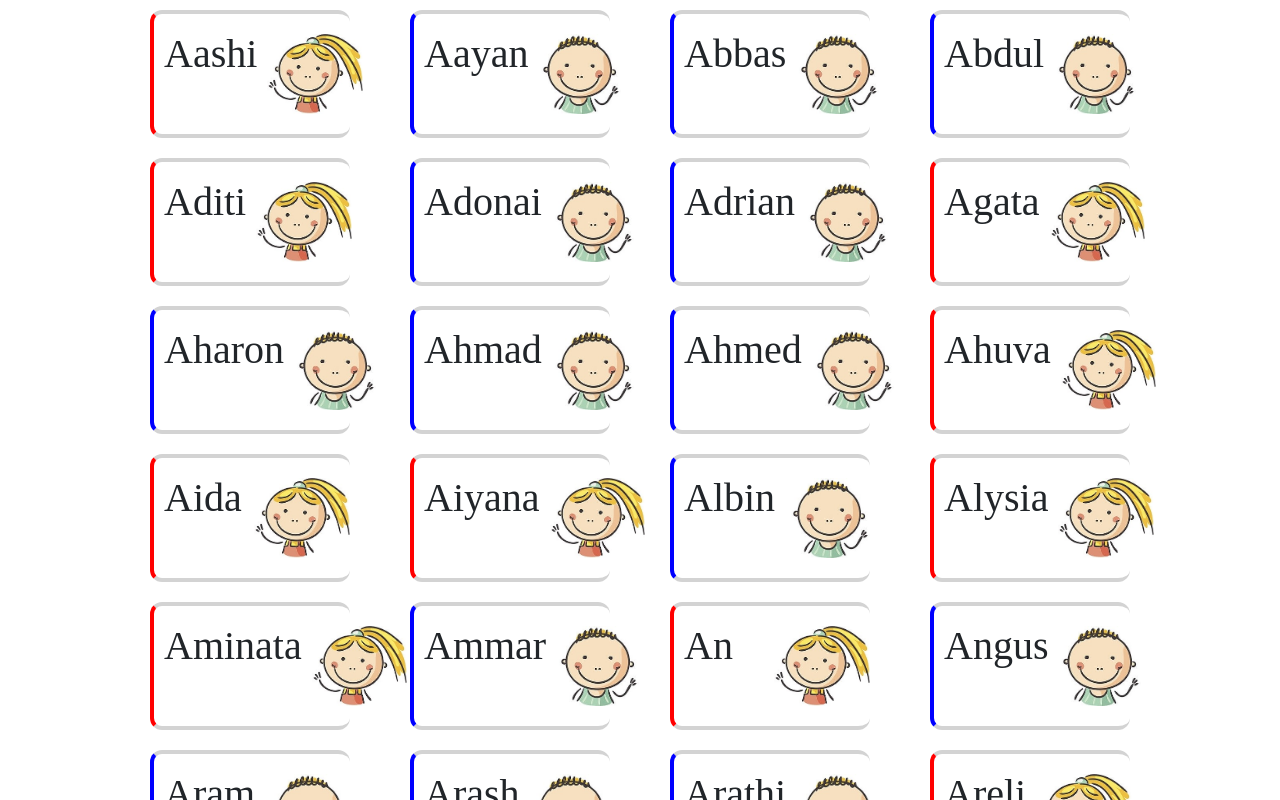
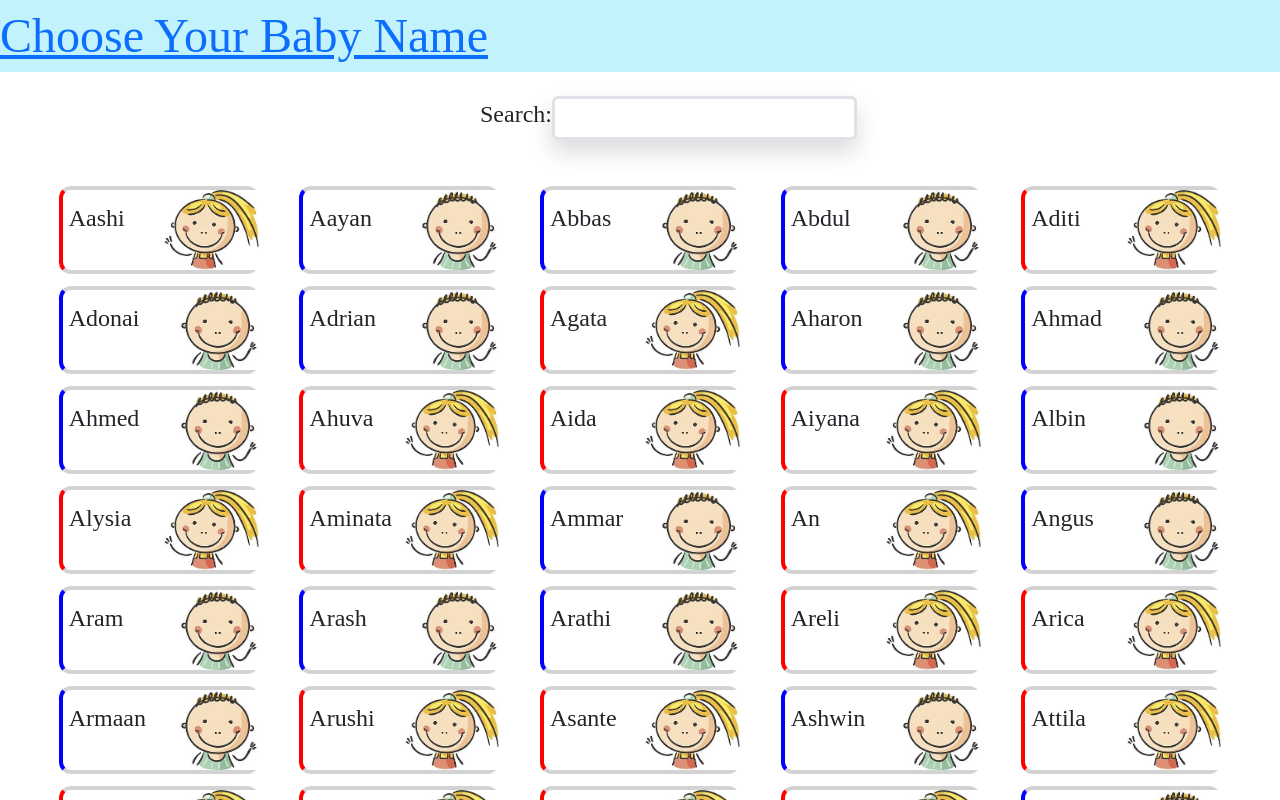
Before and after one commit to smkamaldar/baby-names-react, a React (Create React App) app: page / in a window 1280 px wide. Shown: the top 800 px of the page. Built offline with nearby package versions, Linux system fonts and the light colour scheme; a web font is replaced by a local one.

Commit message:
lesson 2(search bar task) has been done.

```diff
--- a/src/App.css
+++ b/src/App.css
@@ -1,6 +1,7 @@
 *{
   font-family: 'Road Rage', cursive;
-  font-size: 40px;
+  font-size: 24px;
+
 }
 
 .App {
--- a/src/App.js
+++ b/src/App.js
@@ -1,11 +1,12 @@
 // import logo from './logo.svg';
 import './App.css';
 import BabyNames from "./BabyNames";
-
+import Header from "./Header";
 
 function App() {
   return(
-   <div className="container-md">
+   <div className="">
+     <Header />
      <BabyNames />
    </div>
   )
--- a/src/BabyNames.js
+++ b/src/BabyNames.js
@@ -1,18 +1,36 @@
-import React from "react";
+import React, { useState } from "react";
 import babyNamesData from "./babyNamesData.json";
 import Baby from "./Baby";
+import SearchBar from './SearchBar';
 
 function BabyNames() {
-  babyNamesData.sort((a, b) => {
+  const [babyNames, setBabyNames] = useState(babyNamesData.sort((a, b) => {
     return a.name < b.name ? -1 : 1;
-  })
+  }));
+
+
+  const search = (searchphrase) => {
+    const searchedName = babyNamesData.filter(baby => {
+      return baby.name.toLowerCase().includes(searchphrase)
+    })
+    setBabyNames(searchedName);
+  }
+
   return (
-    <div className="">
-      <ul className="list-unstyled d-flex flex-wrap justify-content-evenly">
-        {babyNamesData.map((baby, index) => {
-          return < Baby key={index} data={baby} />
-        })}
-      </ul>
+    <div className="d-flex flex-column align-items-center  ">
+     <div className=" d-flex justify-content-evenly col-3 ">
+     <p className="">Search: </p>
+      <SearchBar onSearch={search} />
+     </div>
+
+      <div>
+        <ul className="list-unstyled d-flex flex-wrap justify-content-evenly m-3">
+          {babyNames.map((baby, index) => {
+            return < Baby key={index} data={baby} />
+          })}
+        </ul>
+      </div>
+
     </div>
   )
 }
--- /dev/null
+++ b/src/Header.js
@@ -0,0 +1,11 @@
+import React from 'react'
+
+function Header() {
+    return (
+        <div >
+            <p className=" text-decoration-underline text-capitalize fs-2 col-12 bg-info text-primary bg-opacity-25">Choose your Baby name </p>
+        </div>
+    )
+}
+
+export default Header
--- /dev/null
+++ b/src/SearchBar.js
@@ -0,0 +1,20 @@
+import React,{ useState } from 'react'
+
+function SearchBar(props) {
+
+    const [searchPhrase,setSearchPhrase]=useState("");
+
+    const handleSearch = (e)=>{
+        const value= e.target.value.toLowerCase();
+        setSearchPhrase(value);
+        props.onSearch(value)
+    }
+    return (
+        <div>
+            <input className="border border-3 shadow rounded" classNtype="text" value={searchPhrase}
+            onChange={handleSearch}></input>
+        </div>
+    )
+}
+
+export default SearchBar
```
